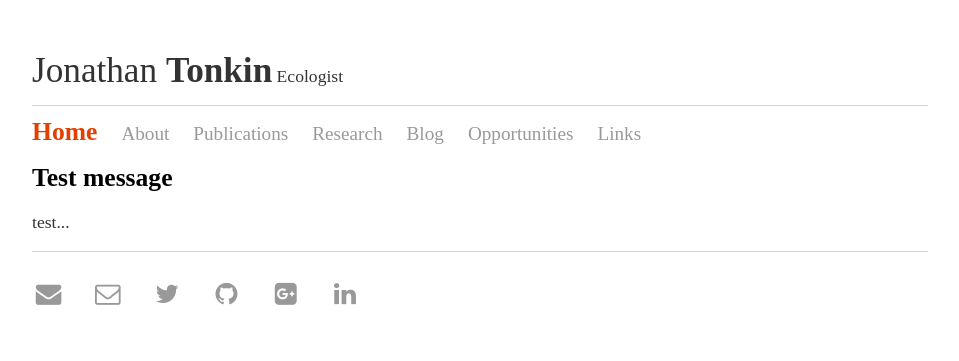
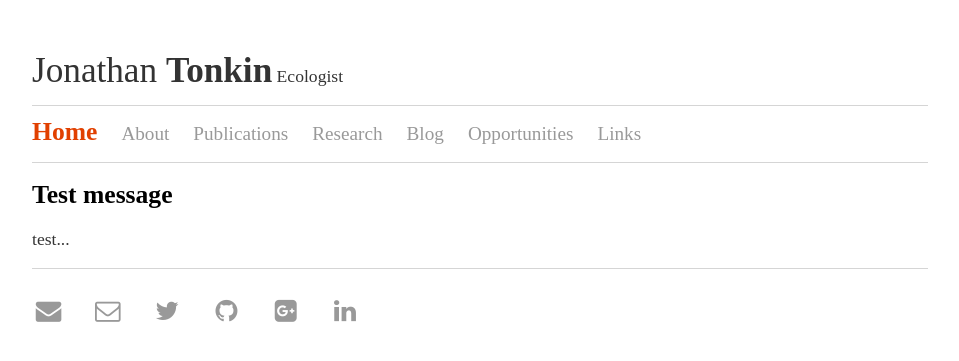
Before and after one commit to jdtonkin/jdtonkin.github.io, a Jekyll site: the page built from index.html, in a window 1280 px wide. Shown: the top 361 px of the page, without its empty margins (160-1119 px from the left). Built offline with Jekyll 4.4.1, drawn with Linux system fonts in a browser that asks for light colours; nearby versions of some CDN libraries; some web fonts are replaced.

Commit message:
Update main.css

```diff
--- a/css/main.css
+++ b/css/main.css
@@ -24,7 +24,7 @@ nav ul .activepage a { color: #E14000; font-size: 1.6em; font-weight: bold;}
 nav ul li .activepage a { color: #E14000; font-size: 1.6em; font-weight: bold;}
 nav ul li .activepage a:hover { text-decoration: none; color: #E14000;}
 
-nav { border-top: 1px solid #d5d5d5; }
+nav { border-top: 1px solid #d5d5d5; border-bottom: 1px solid #d5d5d5; }
 footer { border-top: 1px solid #d5d5d5; font-size: 1.6em; }
 footer a:hover { color: #E14000; }
 
```
